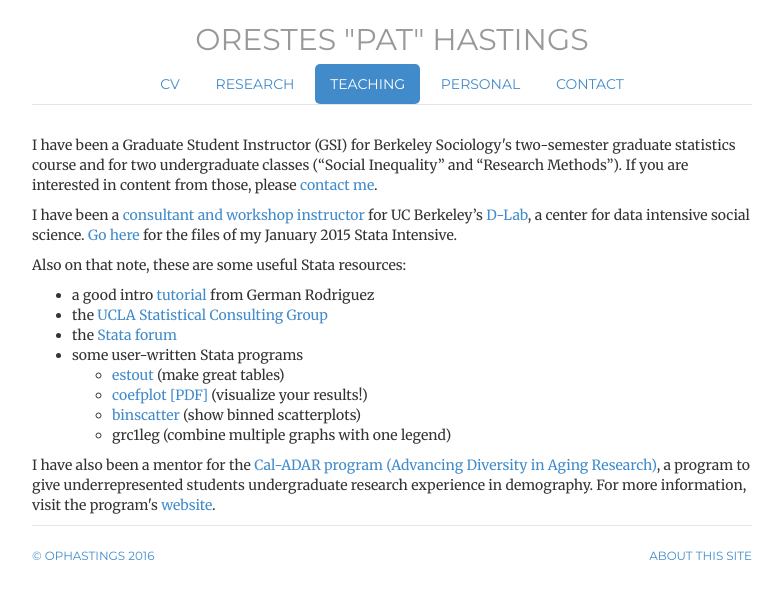
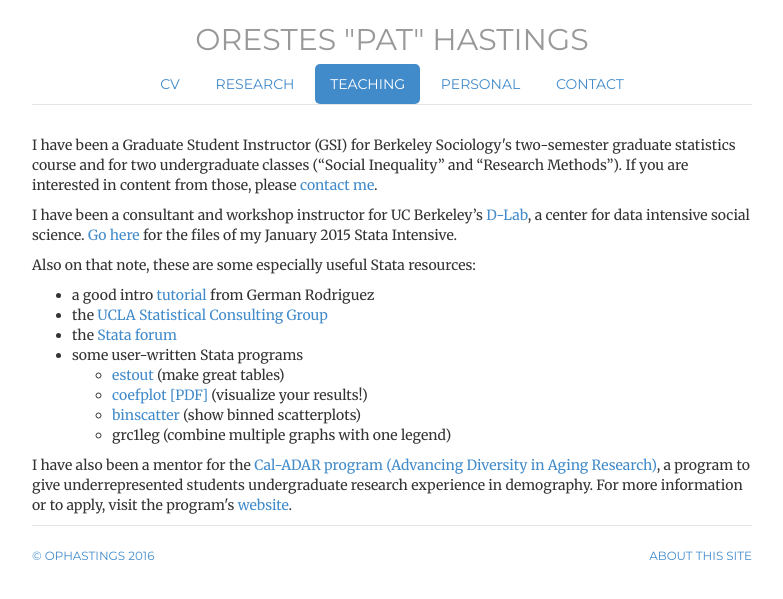
Before and after one commit to ophastings/ophastings.github.io, a Jekyll site: the page built from teaching/index.html, in a window 1280 px wide. Shown: the top 599 px of the page, without its empty margins (248-1031 px from the left). Built offline with Jekyll 4.4.1, drawn with Linux system fonts in a browser that asks for light colours; comment, search, counter and statistics services are not loaded.

Commit message:
Update index.html

```diff
--- a/teaching/index.html
+++ b/teaching/index.html
@@ -12,11 +12,11 @@ description: Resources page of ophastings.com, the website of Orestes Hastings,
 	graduate statistics course and for two undergraduate classes (“Social Inequality” and “Research Methods”).
 	If you are interested in content from those, please <a href="../contact">contact me</a>.</p>
 
-<p> I have been a <a href = "http://dlab.berkeley.edu/people/pat-hastings">consultant and workshop instructor</a> for UC Berkeley’s <a href= "http://dlab.berkeley.edu/">D-Lab</a>,
+<p> I have been a consultant and workshop instructor for UC Berkeley’s <a href= "http://dlab.berkeley.edu/">D-Lab</a>,
 a center for data intensive social science. <a href="../stataintensive">Go here</a> for the files of my January 2015 Stata Intensive.
 </p>
 
-<p>Also on that note, these are some useful Stata resources:</p>
+<p>Also on that note, these are some especially useful Stata resources:</p>
 <ul>
 	<li>a good intro <a title="http://data.princeton.edu/stata/" href="http://data.princeton.edu/stata/">tutorial</a> from German Rodriguez</li>
 	<li>the <a title="http://www.ats.ucla.edu/stat/stata/" href="http://www.ats.ucla.edu/stat/stata/">UCLA Statistical Consulting Group</a></li>
@@ -32,5 +32,5 @@ a center for data intensive social science. <a href="../stataintensive">Go here<
 
 
 <p> I have also been a mentor for the <a href= "http://popcenter.berkeley.edu/grants/cal-adar.shtml">Cal-ADAR program (Advancing Diversity in Aging Research)</a>,
- a program to give underrepresented students undergraduate research experience in demography. For more information, visit the program's
+ a program to give underrepresented students undergraduate research experience in demography. For more information or to apply, visit the program's
  <a href= "http://popcenter.berkeley.edu/grants/cal-adar.shtml">website</a>. </p>
```
